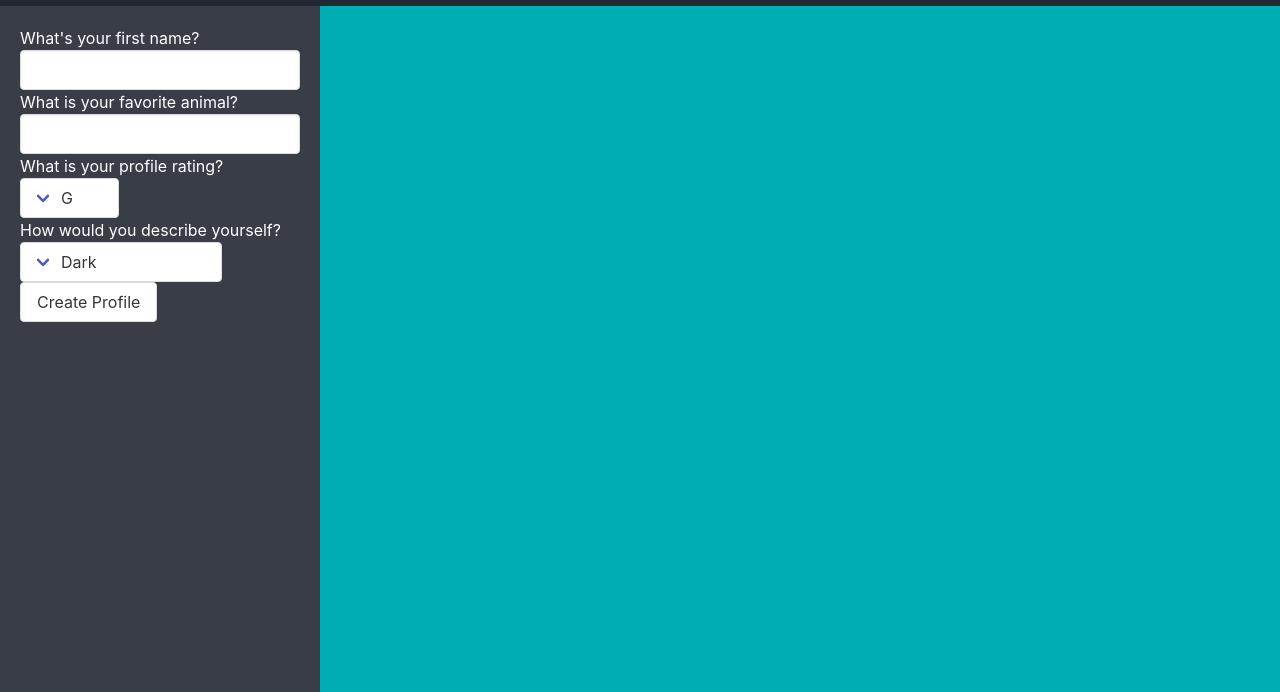
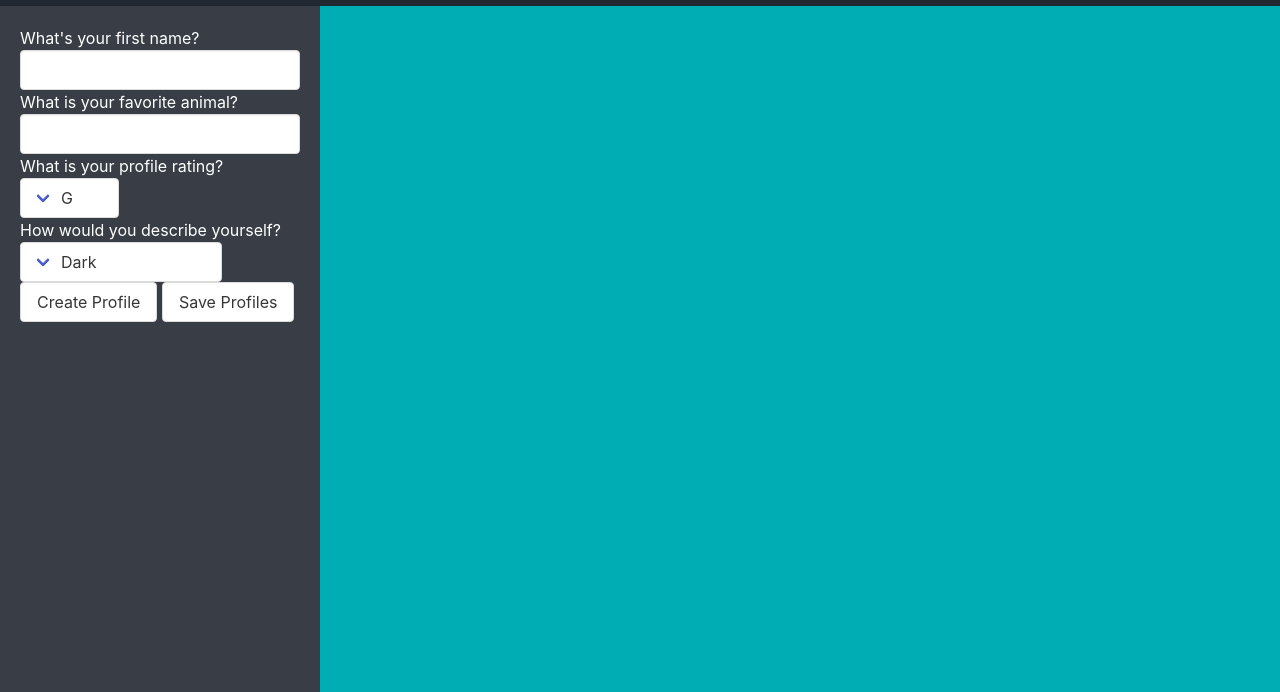
Before and after one commit to eliassaunders/Project-1, a plain HTML site: page index.html in a window 1280 px wide. Shown: the part 108-800 px from the top of the page. Drawn offline with nearby package versions, Linux system fonts and the light colour scheme.

```diff
--- a/index.html
+++ b/index.html
@@ -54,6 +54,7 @@
                     </select>
                 </div>
                 <button type="submit" id="sbmt-btn" class="button">Create Profile</button>
+                <button type="submit" id="save-btn" class="button">Save Profiles</button>
             </form>
         </aside>
 
```
